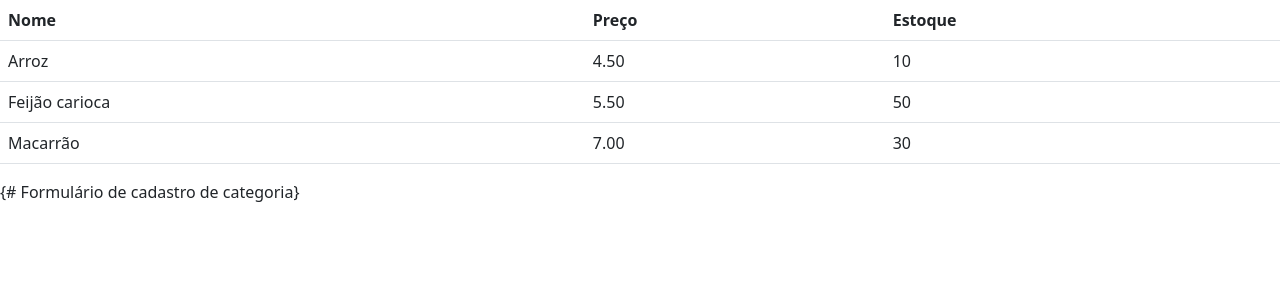
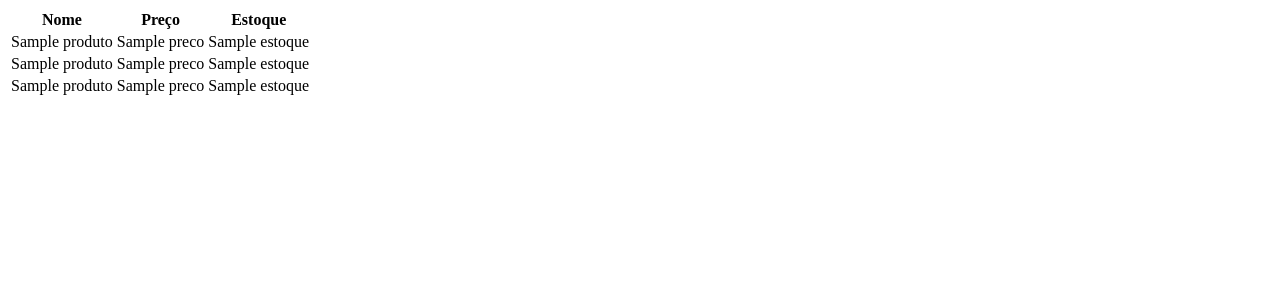
Before and after one commit to leonardo-senac/projeto_django, a Django app: template loja_virtual/core/templates/produtos.html in a window 1280 px wide. Shown: the top 300 px of the page. Run offline with Django 4.2, Linux system fonts and the light colour scheme; data comes from the database, SQL or seed files in the repository; tables that the repository leaves empty hold one stand-in row (values such as "Sample post"); the template is opened without the code that fills it: values that come from a table or form of the project are taken from there, most other values are stand-ins (such as "Sample title", 1, 10 or a date in 2020).

Commit message:
produtos

```diff
--- a/loja_virtual/core/templates/produtos.html
+++ b/loja_virtual/core/templates/produtos.html
@@ -1,10 +1,9 @@
 <!DOCTYPE html>
-<html lang="en">
+<html lang="pt-br">
 <head>
     <meta charset="UTF-8">
     <meta name="viewport" content="width=device-width, initial-scale=1.0">
     <title>Document</title>
-    <link href="https://cdn.jsdelivr.net/npm/bootstrap@5.3.0/dist/css/bootstrap.min.css" rel="stylesheet" integrity="sha384-9ndCyUaIbzAi2FUVXJi0CjmCapSmO7SnpJef0486qhLnuZ2cdeRhO02iuK6FUUVM" crossorigin="anonymous">
 </head>
 <body>
     <table class="table">
@@ -13,15 +12,14 @@
             <th>Preço</th>
             <th>Estoque</th>
         </tr>
-        {% for produto in produtos %}
+        {% for Produto in produtos %}
         <tr>
             <td>{{produto.nome}}</td>
             <td>{{produto.preco}}</td>
             <td>{{produto.estoque}}</td>
+
         </tr>
-        {% endfor %}
+   {% endfor %}
     </table>
-
-    {# Formulário de cadastro de categoria}
 </body>
 </html>
```
